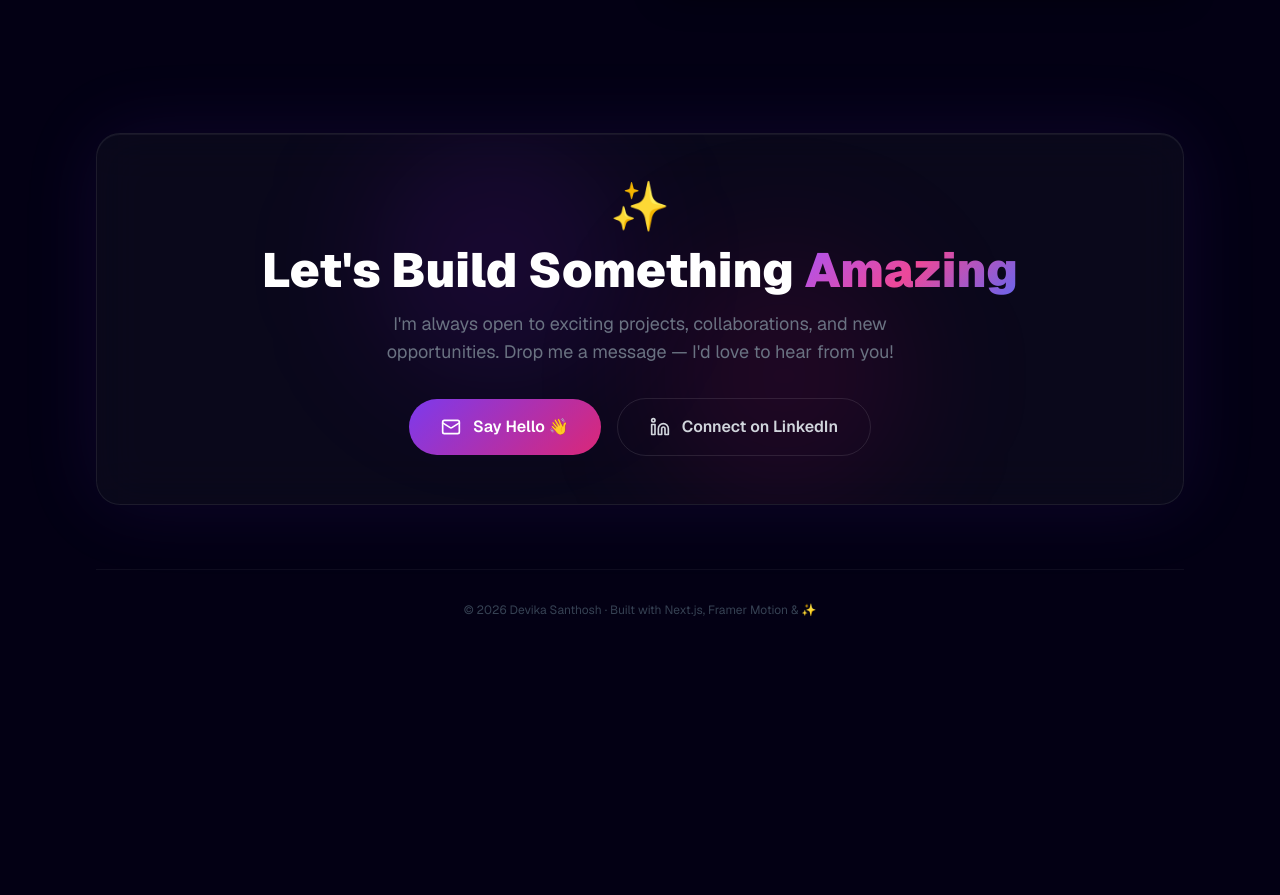
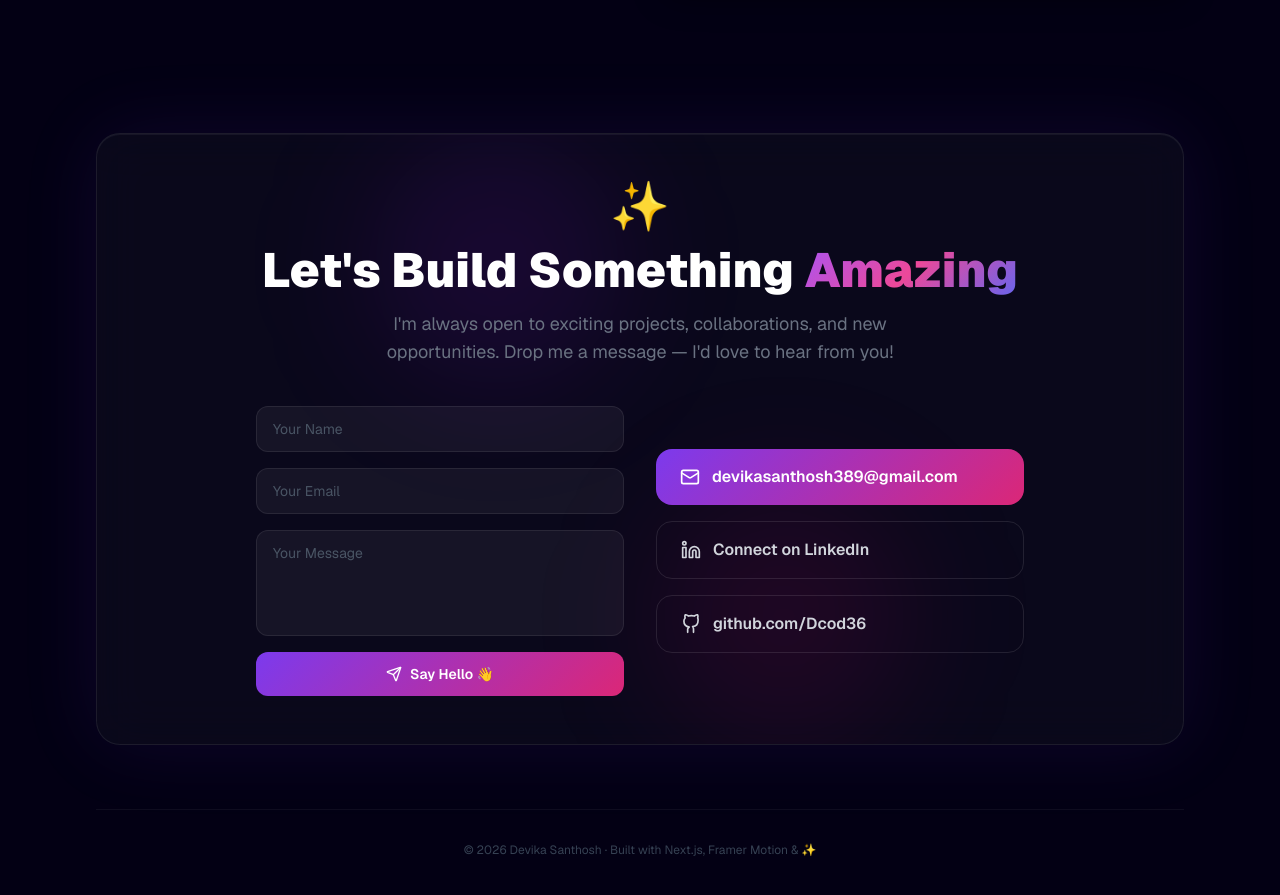
Before and after one commit to Dcod36/portfolio, a Next.js app in the folder portfolio/devika-portfolio/: page / in a window 1280 px wide. Shown: the part 4200-5095 px from the top of the page. Before the commit the page ends 4946 px from the top, so only its background shows below. Built offline with nearby package versions, Linux system fonts and the light colour scheme.

Commit message:
feat: EmailJS contact form, project GitHub links

```diff
--- a/portfolio/devika-portfolio/package.json
+++ b/portfolio/devika-portfolio/package.json
@@ -9,6 +9,7 @@
     "lint": "eslint"
   },
   "dependencies": {
+    "@emailjs/browser": "^4.4.1",
     "clsx": "^2.1.1",
     "framer-motion": "^12.38.0",
     "lucide-react": "^1.8.0",
--- a/portfolio/devika-portfolio/src/app/page.js
+++ b/portfolio/devika-portfolio/src/app/page.js
@@ -1,7 +1,8 @@
 "use client";
 import { motion, useScroll, useSpring, useMotionValue, useTransform } from "framer-motion";
-import { Award, Briefcase, GraduationCap, Code, Rocket, BrainCircuit, ExternalLink, Mail, ChevronDown, Sparkles } from "lucide-react";
+import { Award, Briefcase, GraduationCap, Code, Rocket, BrainCircuit, ExternalLink, Mail, ChevronDown, Sparkles, Send } from "lucide-react";
 import { useEffect, useState, useRef, useCallback } from "react";
+import emailjs from "@emailjs/browser";
 
 // ───────────────────────────────────────────
 // SVG Icons
@@ -299,14 +300,14 @@ const ProjectCard = ({ title, subtitle, bullets, tags, tagColor, accent, delay,
   };
   const c = colorMap[tagColor] || colorMap.purple;
 
-  return (
+  const card = (
     <motion.div
       initial={{ opacity: 0, y: 40 }}
       whileInView={{ opacity: 1, y: 0 }}
       transition={{ duration: 0.7, delay, ease: [0.25, 0.46, 0.45, 0.94] }}
       viewport={{ once: true, margin: "-40px" }}
       whileHover={{ y: -8, scale: 1.02 }}
-      className="shimmer-card group relative bg-white/[0.04] border border-white/[0.08] backdrop-blur-xl rounded-2xl p-6 md:p-8 hover:bg-white/[0.07] transition-all duration-400 cursor-pointer overflow-hidden"
+      className="shimmer-card group relative bg-white/[0.04] border border-white/[0.08] backdrop-blur-xl rounded-2xl p-6 md:p-8 hover:bg-white/[0.07] transition-all duration-400 cursor-pointer overflow-hidden h-full"
       style={{ boxShadow: `0 8px 32px rgba(0,0,0,0.4), inset 0 1px 0 rgba(255,255,255,0.06)` }}
     >
       {/* Glow on hover */}
@@ -343,6 +344,15 @@ const ProjectCard = ({ title, subtitle, bullets, tags, tagColor, accent, delay,
       </div>
     </motion.div>
   );
+
+  if (link) {
+    return (
+      <a href={link} target="_blank" rel="noopener noreferrer" className="block">
+        {card}
+      </a>
+    );
+  }
+  return card;
 };
 
 // ───────────────────────────────────────────
@@ -360,6 +370,82 @@ const StatBadge = ({ value, label, delay }) => (
     <div className="text-gray-500 text-xs uppercase tracking-widest">{label}</div>
   </motion.div>
 );
+
+// ───────────────────────────────────────────
+// Contact Form (EmailJS)
+// ───────────────────────────────────────────
+function ContactForm() {
+  const formRef = useRef(null);
+  const [status, setStatus] = useState("idle"); // idle | sending | sent | error
+  const [form, setForm] = useState({ name: "", email: "", message: "" });
+
+  const handleChange = (e) => setForm({ ...form, [e.target.name]: e.target.value });
+
+  const handleSubmit = async (e) => {
+    e.preventDefault();
+    setStatus("sending");
+    try {
+      await emailjs.sendForm(
+        "service_portfolio",   // ← replace with your EmailJS Service ID
+        "template_portfolio",  // ← replace with your EmailJS Template ID
+        formRef.current,
+        "YOUR_PUBLIC_KEY"      // ← replace with your EmailJS Public Key
+      );
+      setStatus("sent");
+      setForm({ name: "", email: "", message: "" });
+    } catch (err) {
+      console.error(err);
+      setStatus("error");
+    }
+  };
+
+  return (
+    <form ref={formRef} onSubmit={handleSubmit} className="flex flex-col gap-4">
+      <input
+        name="name"
+        value={form.name}
+        onChange={handleChange}
+        required
+        placeholder="Your Name"
+        className="w-full px-4 py-3 rounded-xl bg-white/[0.05] border border-white/[0.08] text-white placeholder-gray-600 focus:outline-none focus:border-purple-500/50 transition-colors text-sm"
+      />
+      <input
+        name="email"
+        type="email"
+        value={form.email}
+        onChange={handleChange}
+        required
+        placeholder="Your Email"
+        className="w-full px-4 py-3 rounded-xl bg-white/[0.05] border border-white/[0.08] text-white placeholder-gray-600 focus:outline-none focus:border-purple-500/50 transition-colors text-sm"
+      />
+      <textarea
+        name="message"
+        value={form.message}
+        onChange={handleChange}
+        required
+        rows={4}
+        placeholder="Your Message"
+        className="w-full px-4 py-3 rounded-xl bg-white/[0.05] border border-white/[0.08] text-white placeholder-gray-600 focus:outline-none focus:border-purple-500/50 transition-colors text-sm resize-none"
+      />
+      <button
+        type="submit"
+        disabled={status === "sending" || status === "sent"}
+        className="flex items-center justify-center gap-2 px-6 py-3 rounded-xl font-semibold text-white text-sm transition-all disabled:opacity-60"
+        style={{ background: "linear-gradient(135deg, #7c3aed, #db2777)" }}
+      >
+        {status === "sending" ? (
+          <span className="animate-pulse">Sending...</span>
+        ) : status === "sent" ? (
+          <span>✅ Message Sent!</span>
+        ) : status === "error" ? (
+          <span>❌ Failed — try email directly</span>
+        ) : (
+          <><Send className="w-4 h-4" /> Say Hello 👋</>
+        )}
+      </button>
+    </form>
+  );
+}
 
 // ───────────────────────────────────────────
 // Main Page
@@ -748,6 +834,7 @@ export default function Home() {
               tags={["DeepFace", "Twilio", "Gemini AI", "Computer Vision"]}
               tagColor="pink"
               delay={0.1}
+              link="https://github.com/Dcod36/tinker-hack"
             />
             <ProjectCard
               title="Inclusive Learning Assistant"
@@ -761,6 +848,7 @@ export default function Home() {
               tags={["Gemini AI", "MediaPipe", "Web Speech API", "scikit-learn"]}
               tagColor="blue"
               delay={0.2}
+              link="https://github.com/Dcod36/Hack_signlanguage"
             />
             <ProjectCard
               title="TraffiQ – AI Traffic Optimization"
@@ -773,6 +861,7 @@ export default function Home() {
               tags={["YOLO", "OpenCV", "Computer Vision", "Python"]}
               tagColor="purple"
               delay={0.3}
+              link="https://github.com/Dcod36/traffic--management"
             />
             <ProjectCard
               title="Smart Finance & Budget Tracker"
@@ -785,6 +874,7 @@ export default function Home() {
               tags={["Flutter", "Firebase", "Dart", "Analytics"]}
               tagColor="green"
               delay={0.4}
+              link="https://github.com/Dcod36/expense-tracker"
             />
           </div>
         </section>
@@ -849,7 +939,7 @@ export default function Home() {
 
         {/* ── CONTACT ── */}
         <section id="contact" className="scroll-mt-24">
-          <div className="relative overflow-hidden rounded-3xl border border-white/[0.08] bg-white/[0.03] backdrop-blur-xl p-12 text-center"
+          <div className="relative overflow-hidden rounded-3xl border border-white/[0.08] bg-white/[0.03] backdrop-blur-xl p-8 md:p-12"
             style={{ boxShadow: "0 0 80px rgba(124,58,237,0.1), inset 0 1px 0 rgba(255,255,255,0.05)" }}
           >
             {/* Decorative blobs */}
@@ -863,34 +953,52 @@ export default function Home() {
               viewport={{ once: true }}
               className="relative z-10"
             >
+              <div className="text-center mb-10">
                 <div className="text-5xl mb-4">✨</div>
                 <h2 className="text-4xl md:text-5xl font-black text-white mb-4">
                   Let&apos;s Build Something{" "}
                   <span className="gradient-text">Amazing</span>
                 </h2>
-              <p className="text-gray-500 text-lg mb-8 max-w-lg mx-auto">
+                <p className="text-gray-500 text-lg max-w-lg mx-auto">
                   I&apos;m always open to exciting projects, collaborations, and new opportunities.
                   Drop me a message — I&apos;d love to hear from you!
                 </p>
-              <div className="flex flex-col sm:flex-row gap-4 justify-center items-center">
+              </div>
+
+              <div className="grid md:grid-cols-2 gap-8 max-w-3xl mx-auto">
+                {/* Contact Form */}
+                <ContactForm />
+
+                {/* Social links */}
+                <div className="flex flex-col justify-center gap-4">
                   <a
                     href="mailto:devikasanthosh389@gmail.com"
-                  className="group inline-flex items-center gap-3 px-8 py-4 rounded-full font-semibold text-white relative overflow-hidden"
+                    className="group inline-flex items-center gap-3 px-6 py-4 rounded-2xl font-semibold text-white relative overflow-hidden"
                     style={{ background: "linear-gradient(135deg, #7c3aed, #db2777)" }}
                   >
                     <div className="absolute inset-0 bg-white/15 opacity-0 group-hover:opacity-100 transition-opacity" />
                     <Mail className="w-5 h-5 relative" />
-                  <span className="relative">Say Hello 👋</span>
+                    <span className="relative">devikasanthosh389@gmail.com</span>
                   </a>
                   <a
                     href="https://linkedin.com/in/devika-santhosh-7b73472b2"
                     target="_blank"
                     rel="noopener noreferrer"
-                  className="inline-flex items-center gap-3 px-8 py-4 rounded-full font-semibold border border-white/10 text-gray-300 hover:text-white hover:border-purple-500/50 hover:bg-purple-500/10 transition-all"
+                    className="inline-flex items-center gap-3 px-6 py-4 rounded-2xl font-semibold border border-white/10 text-gray-300 hover:text-white hover:border-purple-500/50 hover:bg-purple-500/10 transition-all"
                   >
                     <LinkedinIcon className="w-5 h-5" />
                     Connect on LinkedIn
                   </a>
+                  <a
+                    href="https://github.com/Dcod36"
+                    target="_blank"
+                    rel="noopener noreferrer"
+                    className="inline-flex items-center gap-3 px-6 py-4 rounded-2xl font-semibold border border-white/10 text-gray-300 hover:text-white hover:border-purple-500/50 hover:bg-purple-500/10 transition-all"
+                  >
+                    <GithubIcon className="w-5 h-5" />
+                    github.com/Dcod36
+                  </a>
+                </div>
               </div>
             </motion.div>
           </div>
```
Also changed, not shown: 1 other file (tests, documents, lock files or other folders). Lines whose indentation alone changed are shown as unchanged.
